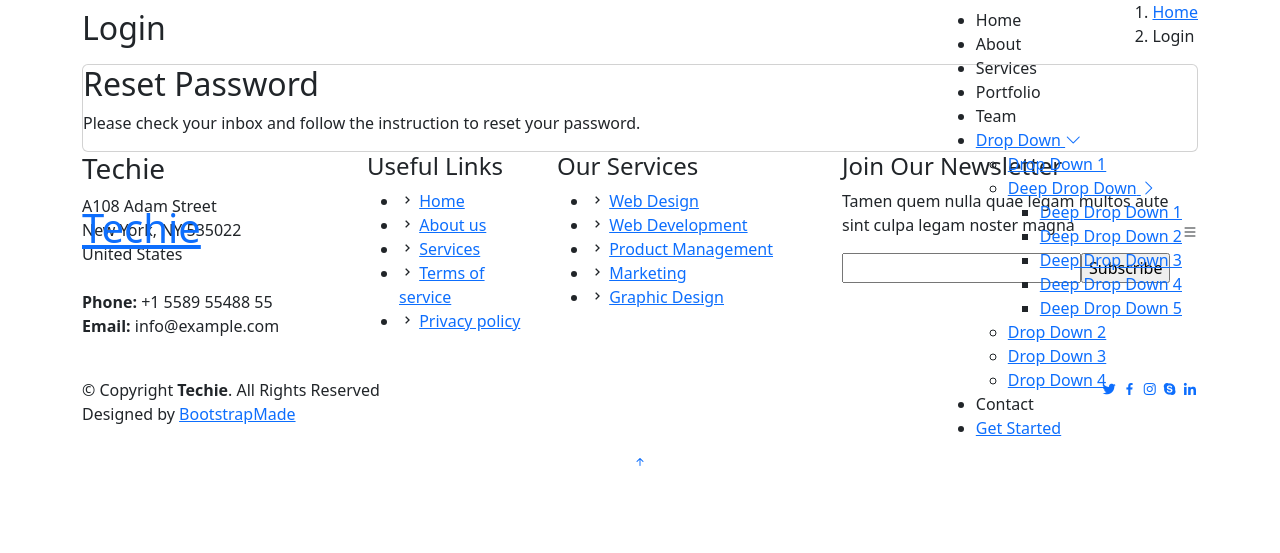
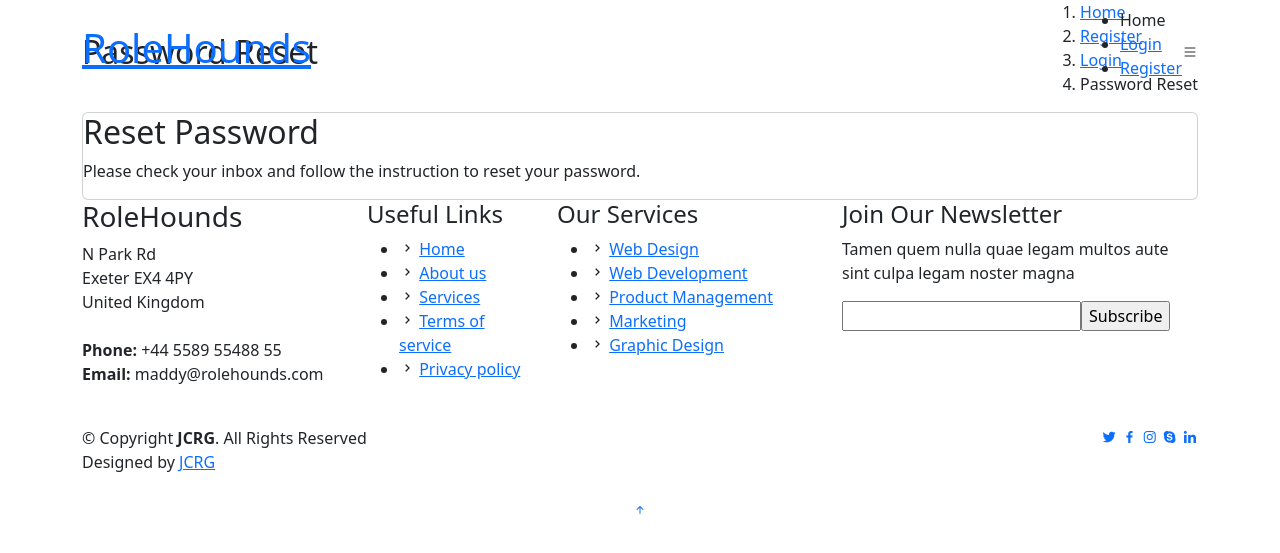
Before and after one commit to 0JCRG0/DjangoApp, a Django app: template DreamedJobAI/templates/DreamedJobAI/password_reset/password_reset_done.html in a window 1280 px wide. Shown: the top 553 px of the page. Run offline with Django 3.2, Linux system fonts and the light colour scheme; the template is opened without the code that fills it, so the values that code supplies are empty; some libraries are stand-ins or nearby versions.

Commit message:
modified templates

```diff
--- a/DreamedJobAI/templates/DreamedJobAI/inner-page.html
+++ b/DreamedJobAI/templates/DreamedJobAI/inner-page.html
@@ -43,36 +43,15 @@
   <!-- ======= Header ======= -->
   <header id="header" class="fixed-top header-inner-pages">
     <div class="container d-flex align-items-center justify-content-between">
-      <h1 class="logo"><a href="{% url 'DreamedJobAI:home' %}">Techie</a></h1>
+      <h1 class="logo"><a href="{% url 'DreamedJobAI:home' %}">RoleHounds</a></h1>
       <!-- Uncomment below if you prefer to use an image logo -->
       <!-- <a href="index.html" class="logo"><img src="assets/img/logo.png" alt="" class="img-fluid"></a>-->
 
       <nav id="navbar" class="navbar">
         <ul>
-          <li><a class="nav-link scrollto " href="#hero">Home</a></li>
-          <li><a class="nav-link scrollto" href="#about">About</a></li>
-          <li><a class="nav-link scrollto" href="#services">Services</a></li>
-          <li><a class="nav-link scrollto " href="#portfolio">Portfolio</a></li>
-          <li><a class="nav-link scrollto" href="#team">Team</a></li>
-          <li class="dropdown"><a href="#"><span>Drop Down</span> <i class="bi bi-chevron-down"></i></a>
-            <ul>
-              <li><a href="#">Drop Down 1</a></li>
-              <li class="dropdown"><a href="#"><span>Deep Drop Down</span> <i class="bi bi-chevron-right"></i></a>
-                <ul>
-                  <li><a href="#">Deep Drop Down 1</a></li>
-                  <li><a href="#">Deep Drop Down 2</a></li>
-                  <li><a href="#">Deep Drop Down 3</a></li>
-                  <li><a href="#">Deep Drop Down 4</a></li>
-                  <li><a href="#">Deep Drop Down 5</a></li>
-                </ul>
-              </li>
-              <li><a href="#">Drop Down 2</a></li>
-              <li><a href="#">Drop Down 3</a></li>
-              <li><a href="#">Drop Down 4</a></li>
-            </ul>
-          </li>
-          <li><a class="nav-link scrollto" href="#contact">Contact</a></li>
-          <li><a class="getstarted scrollto" href="#about">Get Started</a></li>
+          <li><a class="nav-link scrollto " href="{% url 'DreamedJobAI:home' %}">Home</a></li>
+          <li><a class="getstarted scrollto" href="{% url 'DreamedJobAI:login' %}">Login</a></li>
+          <li><a class="getstarted scrollto" href="{% url 'DreamedJobAI:register' %}">Register</a></li>
         </ul>
         <i class="bi bi-list mobile-nav-toggle"></i>
       </nav><!-- .navbar -->
@@ -81,27 +60,8 @@
   </header><!-- End Header -->
 
   <main id="main">
-
-    <!-- ======= Breadcrumbs ======= -->
-    <section class="breadcrumbs">
-      <div class="container">
-
-        <div class="d-flex justify-content-between align-items-center">
-          <h2>Login</h2>
-          <ol>
-            <li><a href="index.html">Home</a></li>
-            <li>Login</li>
-          </ol>
-        </div>
-
-      </div>
-    </section><!-- End Breadcrumbs -->
-
-    <section class="inner-page">
-      <div class="container">
-        {% block content %}{% endblock %}
-      </div>
-    </section>
+    {% block content %}
+    {% endblock %}
 
   </main><!-- End #main -->
 
@@ -113,13 +73,13 @@
         <div class="row">
 
           <div class="col-lg-3 col-md-6 footer-contact">
-            <h3>Techie</h3>
+            <h3>RoleHounds</h3>
             <p>
-              A108 Adam Street <br>
-              New York, NY 535022<br>
-              United States <br><br>
-              <strong>Phone:</strong> +1 5589 55488 55<br>
-              <strong>Email:</strong> info@example.com<br>
+              N Park Rd <br>
+              Exeter EX4 4PY<br>
+              United Kingdom <br><br>
+              <strong>Phone:</strong> +44 5589 55488 55<br>
+              <strong>Email:</strong> maddy@rolehounds.com<br>
             </p>
           </div>
 
@@ -162,14 +122,14 @@
       <div class="copyright-wrap d-md-flex py-4">
         <div class="me-md-auto text-center text-md-start">
           <div class="copyright">
-            &copy; Copyright <strong><span>Techie</span></strong>. All Rights Reserved
+            &copy; Copyright <strong><span>JCRG</span></strong>. All Rights Reserved
           </div>
           <div class="credits">
             <!-- All the links in the footer should remain intact. -->
             <!-- You can delete the links only if you purchased the pro version. -->
             <!-- Licensing information: https://bootstrapmade.com/license/ -->
             <!-- Purchase the pro version with working PHP/AJAX contact form: https://bootstrapmade.com/techie-free-skin-bootstrap-3/ -->
-            Designed by <a href="https://bootstrapmade.com/">BootstrapMade</a>
+            Designed by <a href="https://www.linkedin.com/in/jcrg3312/">JCRG</a>
           </div>
         </div>
         <div class="social-links text-center text-md-right pt-3 pt-md-0">
--- a/DreamedJobAI/templates/DreamedJobAI/password_reset/password_reset_done.html
+++ b/DreamedJobAI/templates/DreamedJobAI/password_reset/password_reset_done.html
@@ -1,10 +1,28 @@
 {%extends 'DreamedJobAI/inner-page.html'%}
 
 {%block content%}
+<!-- ======= Breadcrumbs ======= -->
+<section class="breadcrumbs">
+    <div class="container">
 
-<div class="center card">
-	<h2>Reset Password</h2>
-	<p>Please check your inbox and follow the instruction to reset your password.</p>
-</div>
+		<div class="d-flex justify-content-between align-items-center">
+			<h2>Password Reset</h2>
+			<ol>
+				<li><a href="{% url 'DreamedJobAI:home' %}">Home</a></li>
+				<li><a href="{% url 'DreamedJobAI:register' %}">Register</a></li>
+				<li><a href="{% url 'DreamedJobAI:login' %}">Login</a></li>
+				<li>Password Reset</li>
+			</ol>
+		</div>
+    </div>
+</section><!-- End Breadcrumbs -->
 
+<section class="inner-page">
+    <div class="container">
+		<div class="center card">
+			<h2>Reset Password</h2>
+			<p>Please check your inbox and follow the instruction to reset your password.</p>
+		</div>
+	</div>
+</section>
 {%endblock content%}
```
Also changed, not shown: DreamedJobAI/templates/DreamedJobAI/index.html (+5 -5 lines), DreamedJobAI/templates/DreamedJobAI/password_reset/password_reset.html (+20 -0 lines), DreamedJobAI/templates/DreamedJobAI/password_reset/password_reset_complete.html (+21 -3 lines), DreamedJobAI/templates/DreamedJobAI/password_reset/password_reset_confirm.html (+18 -2 lines), DreamedJobAI/templates/DreamedJobAI/password_reset/password_reset_email.html (+5 -5 lines), DreamedJobAI/templates/DreamedJobAI/registration/login.html (+19 -1 lines), DreamedJobAI/templates/DreamedJobAI/registration/register.html (+19 -0 lines).
